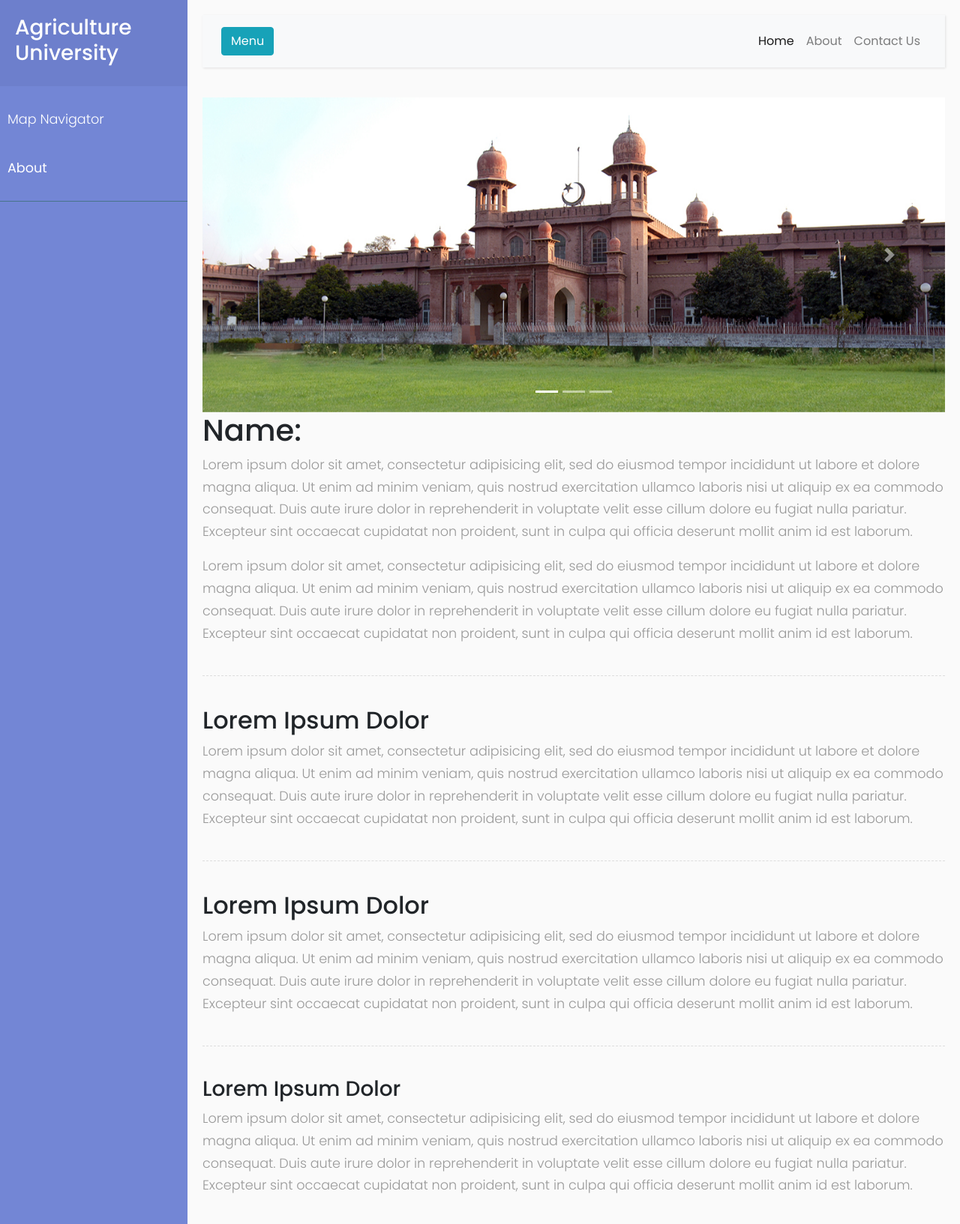
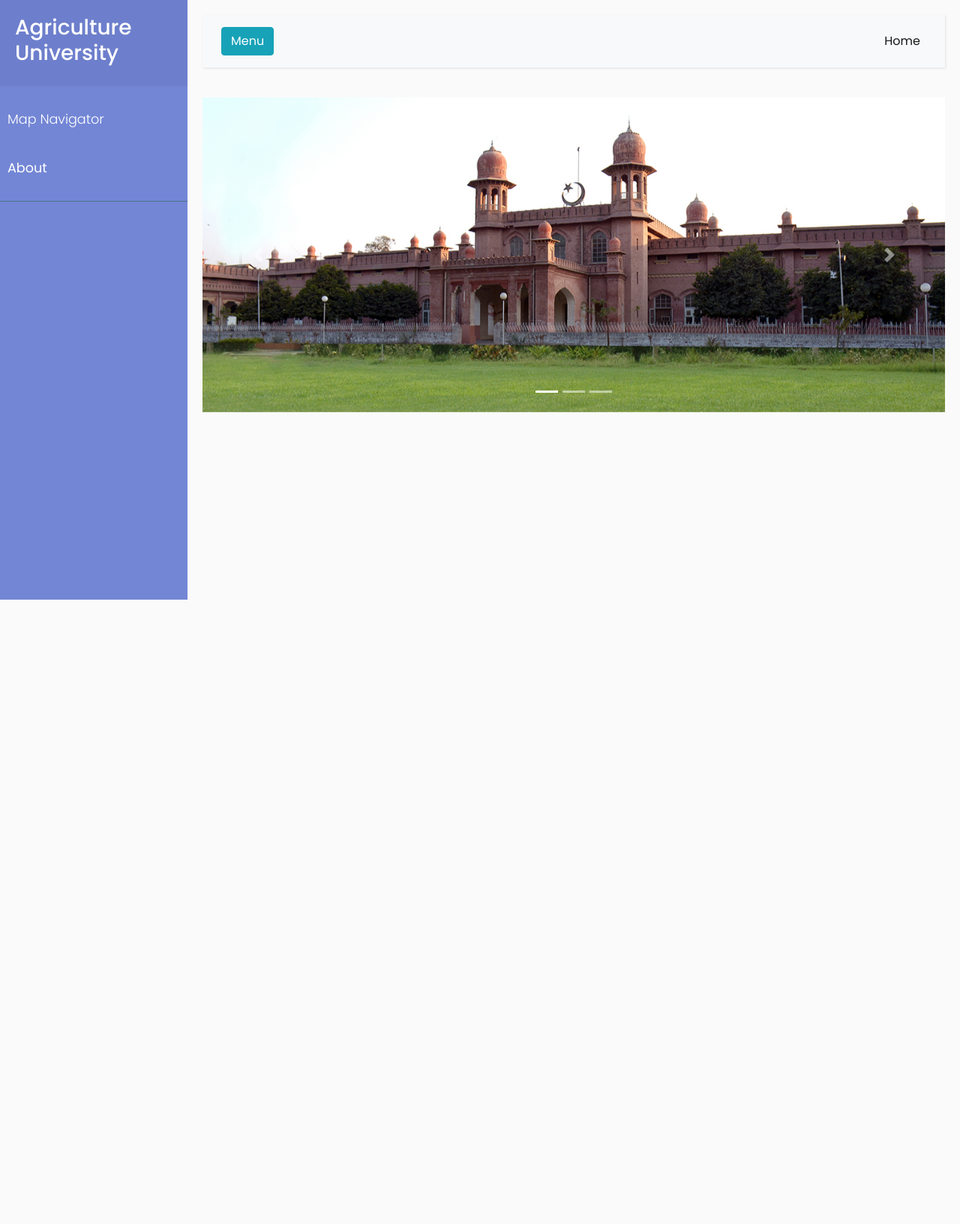
Before and after one commit to ZeroCoolHacker/agrimaps, a Django app: page / in a window 1280 px wide. Shown: the whole page at 75% size. After the commit the page ends 800 px from the top, so only its background shows below. Run offline with Django 3.2, Linux system fonts and the light colour scheme; data that the repository does not hold is empty; some libraries are stand-ins or nearby versions.

Commit message:
fix gitignore typo add dean name to department template emove dummy text from homepage

```diff
--- a/agri/templates/agri/department.html
+++ b/agri/templates/agri/department.html
@@ -15,6 +15,7 @@
 <main role="main" class="container">
         <div class="jumbotron">
           <h1>{{ department.name }}</h1>
+          <h2>Dean : {{ department.faculty.dean }}</h2>
           <h2>Chairman : {{department.chairman}}</h2>
           <p class="lead">{{ department.description }}</p>
           <a class="btn btn-lg btn-primary" href="/" role="button">Go to Home Page &raquo;</a>
--- a/agri/templates/agri/testhome.html
+++ b/agri/templates/agri/testhome.html
@@ -22,12 +22,6 @@
                             <ul class="nav navbar-nav ml-auto">
                                 <li class="nav-item active">
                                     <a class="nav-link" href="#">Home</a>
-                                </li>
-                                <li class="nav-item">
-                                    <a class="nav-link" href="#">About</a>
-                                </li>
-                                <li class="nav-item">
-                                    <a class="nav-link" href="#">Contact Us</a>
                                 </li>
                             </ul>
                         </div>
@@ -65,7 +59,7 @@
 
                       </div>
 
-        <h1>Name:</h1>
+        <!-- <h1>Name:</h1>
         <p>Lorem ipsum dolor sit amet, consectetur adipisicing elit, sed do eiusmod tempor incididunt ut labore et dolore magna aliqua. Ut enim ad minim veniam, quis nostrud exercitation ullamco laboris nisi ut aliquip ex ea commodo consequat. Duis aute irure dolor in reprehenderit in voluptate velit esse cillum dolore eu fugiat nulla pariatur. Excepteur sint occaecat cupidatat non proident, sunt in culpa qui officia deserunt mollit anim id est laborum.</p>
         <p>Lorem ipsum dolor sit amet, consectetur adipisicing elit, sed do eiusmod tempor incididunt ut labore et dolore magna aliqua. Ut enim ad minim veniam, quis nostrud exercitation ullamco laboris nisi ut aliquip ex ea commodo consequat. Duis aute irure dolor in reprehenderit in voluptate velit esse cillum dolore eu fugiat nulla pariatur. Excepteur sint occaecat cupidatat non proident, sunt in culpa qui officia deserunt mollit anim id est laborum.</p>
 
@@ -82,7 +76,7 @@
         <div class="line"></div>
 
         <h3>Lorem Ipsum Dolor</h3>
-        <p>Lorem ipsum dolor sit amet, consectetur adipisicing elit, sed do eiusmod tempor incididunt ut labore et dolore magna aliqua. Ut enim ad minim veniam, quis nostrud exercitation ullamco laboris nisi ut aliquip ex ea commodo consequat. Duis aute irure dolor in reprehenderit in voluptate velit esse cillum dolore eu fugiat nulla pariatur. Excepteur sint occaecat cupidatat non proident, sunt in culpa qui officia deserunt mollit anim id est laborum.</p>
+        <p>Lorem ipsum dolor sit amet, consectetur adipisicing elit, sed do eiusmod tempor incididunt ut labore et dolore magna aliqua. Ut enim ad minim veniam, quis nostrud exercitation ullamco laboris nisi ut aliquip ex ea commodo consequat. Duis aute irure dolor in reprehenderit in voluptate velit esse cillum dolore eu fugiat nulla pariatur. Excepteur sint occaecat cupidatat non proident, sunt in culpa qui officia deserunt mollit anim id est laborum.</p> -->
     </div>
 </div>
 
```
Also changed, not shown: 1 other file.
